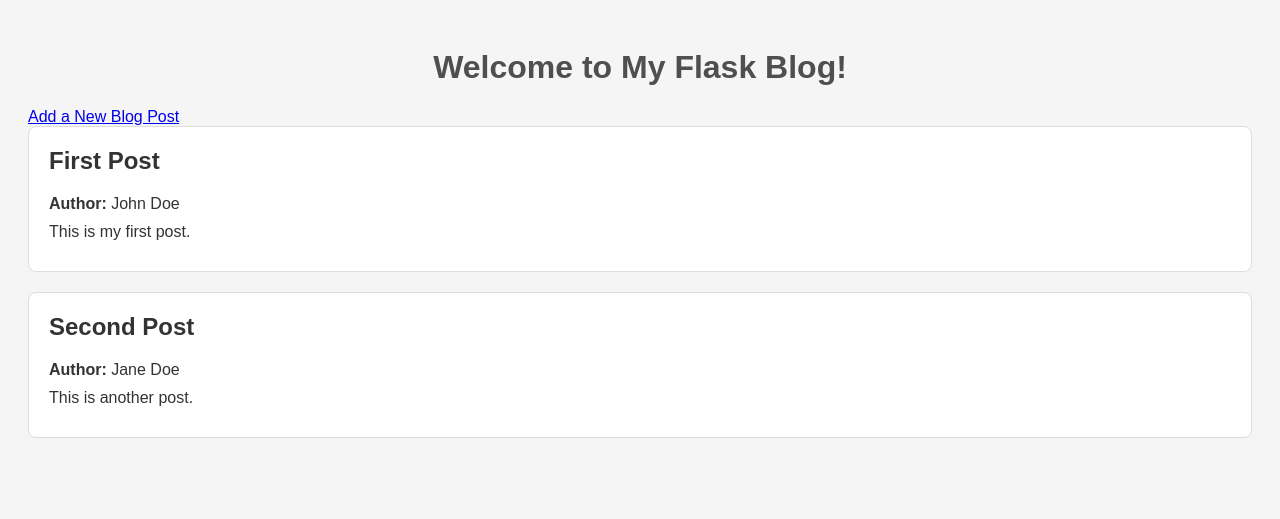
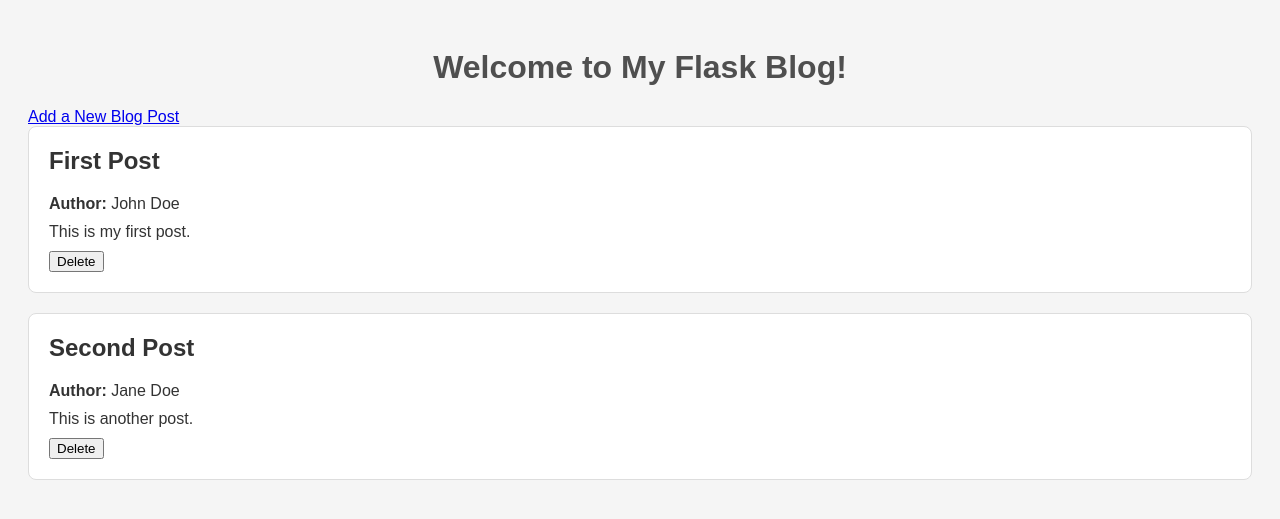
Before and after one commit to evangelostsak/MasterBlog, a Flask app: page / in a window 1280 px wide. Shown: the top 519 px of the page. Run offline with Flask 3, Linux system fonts and the light colour scheme.

Commit message:
Update: Delete Post added

```diff
--- a/app.py
+++ b/app.py
@@ -5,6 +5,7 @@ app = Flask(__name__)
 
 
 def load_posts():
+    """Loading the json file"""
     try:
         with open('blog_posts.json', 'r', encoding='utf-8') as file:
             return json.load(file)
@@ -13,18 +14,24 @@ def load_posts():
 
 
 def save_posts(posts):
+    """Saving to json file"""
     with open('blog_posts.json', 'w', encoding='utf-8') as file:
         return json.dump(posts, file, indent=4)
 
 
 @app.route('/')
 def index():
+    """Rendering the index template
+    Homepage"""
     blog_posts = load_posts()
     return render_template('index.html', posts=blog_posts)
 
 
 @app.route('/add', methods=['GET', 'POST'])
 def add():
+    """Add option for a post
+    User can choose author, title
+    and the content"""
     if request.method == 'POST':
         blog_posts = load_posts()
 
@@ -43,5 +50,17 @@ def add():
     return render_template('add.html')
 
 
+@app.route('/delete/<int:post_id>')
+def delete(post_id):
+    """Adding delete option for a post"""
+    blog_posts = load_posts()
+
+    blog_posts = [post for post in blog_posts if post['id'] != post_id]
+
+    save_posts(blog_posts)
+
+    return redirect(url_for('index'))
+
+
 if __name__ == '__main__':
     app.run(host="0.0.0.0", port=5001, debug=True)
--- a/templates/index.html
+++ b/templates/index.html
@@ -15,6 +15,10 @@
                 <h2>{{ post.title }}</h2>
                 <p><strong>Author:</strong> {{ post.author }}</p>
                 <p>{{ post.content }}</p>
+                <!-- Added Delete button -->
+                <form action="{{ url_for('delete', post_id=post.id) }}">
+                <button type="submit">Delete</button>
+                </form>
             </div>
         {% endfor %}
         </div>
```
